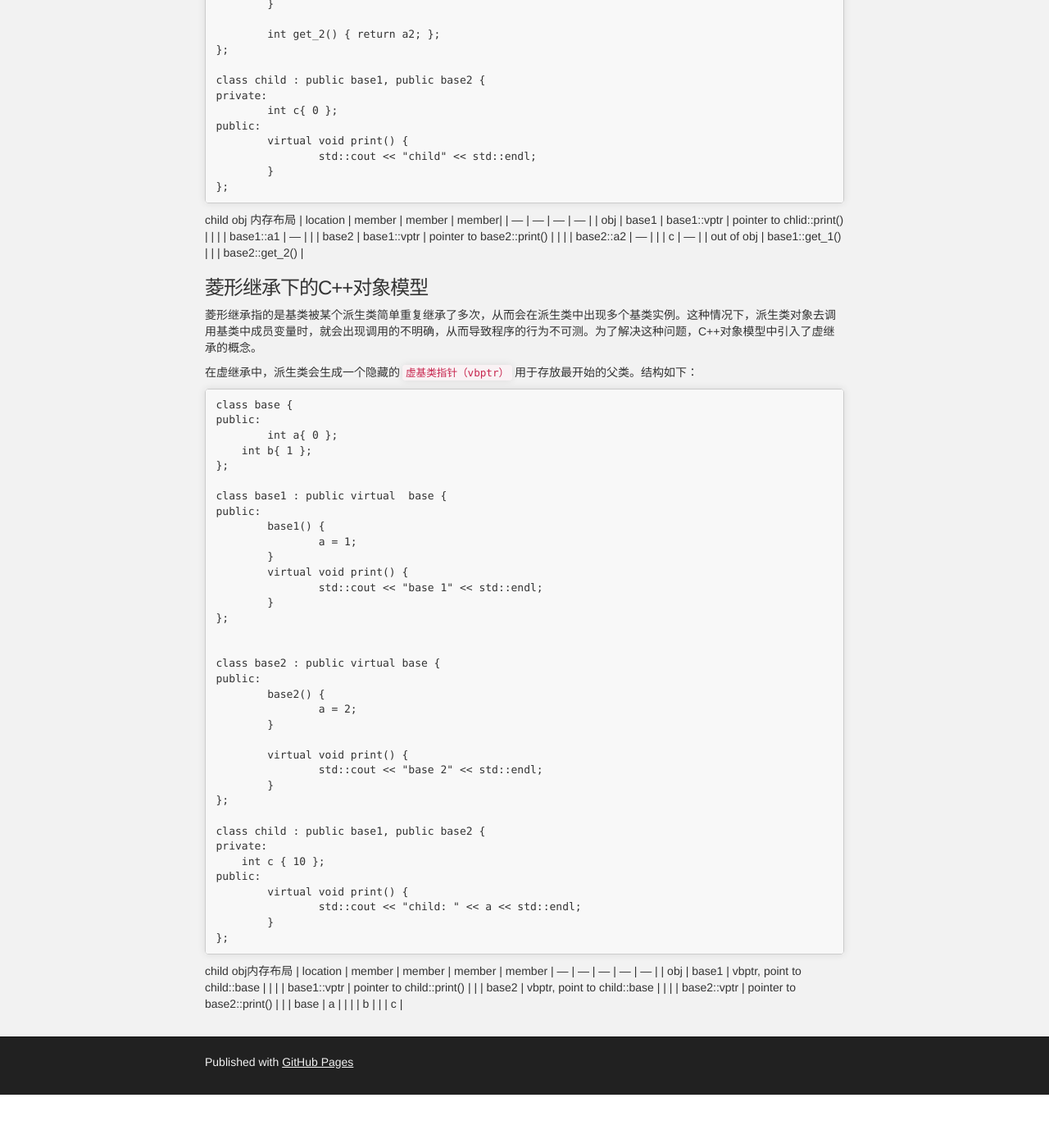
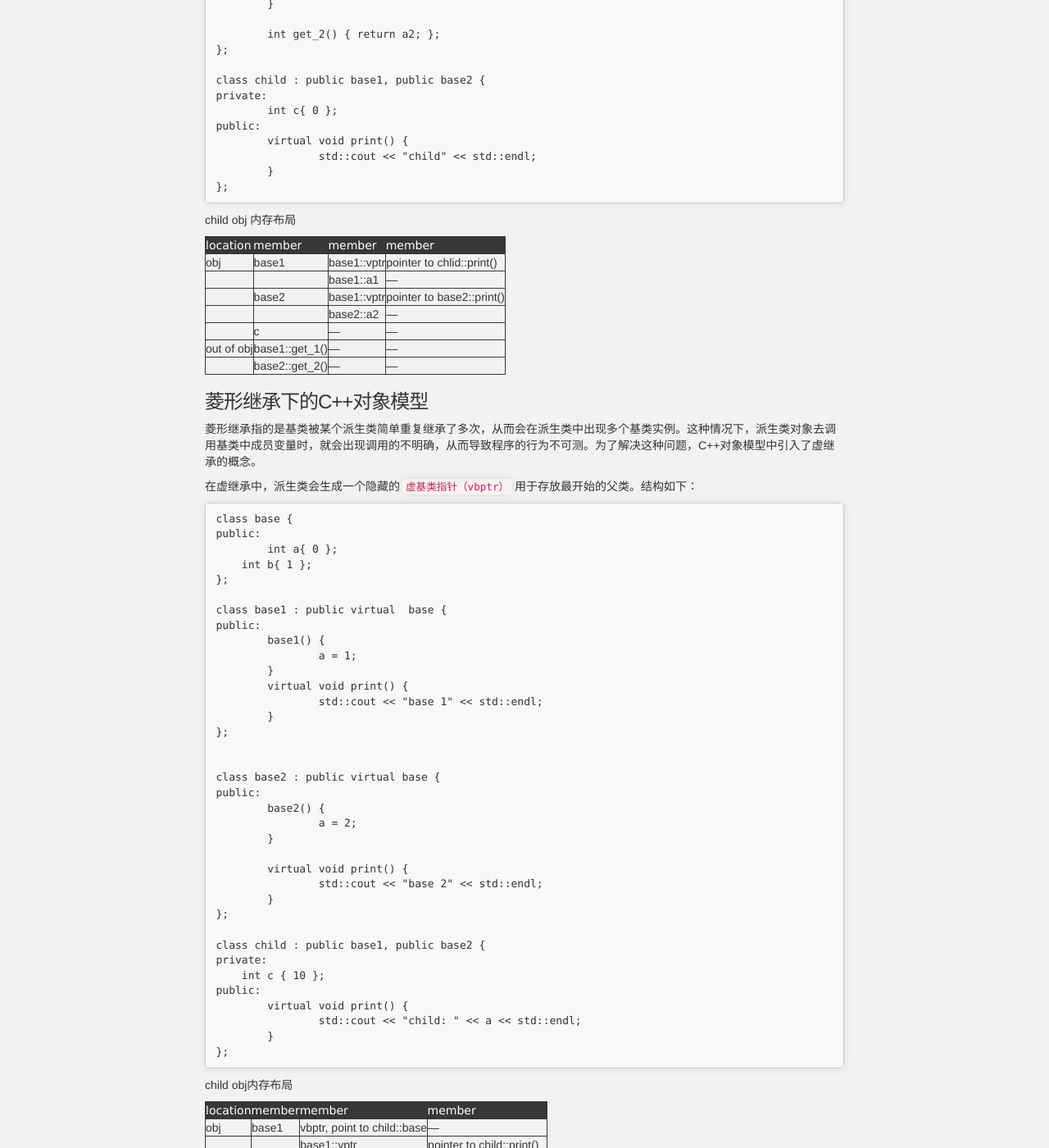
Before and after one commit to SnailTowardThesun/SnailTowardThesun.github.io, a Jekyll site: the page built from _posts/2020-04-04-c++-object-model.md, in a window 1280 px wide and 1400 px high, scrolled down 4304 px. Shown: the whole window at 82% size. Built offline with Jekyll 4.4.1, drawn with Linux system fonts in a browser that asks for light colours; nearby versions of some CDN libraries; the repository's description, which GitHub fills in, is left out; before the commit the page ends 5639 px from its top, so only the background shows below that; some of the changed text lies outside the part shown.

Commit message:
refine markdown format

````diff
--- a/_posts/2020-04-04-c++-object-model.md
+++ b/_posts/2020-04-04-c++-object-model.md
@@ -240,15 +240,16 @@ public:
 ```
 
 child obj 内存布局
+
 | location | member | member |  member|
 | --- | --- |  --- | --- |
 | obj  | base1 | base1::vptr | pointer to chlid::print() |
 |  |  | base1::a1 | --- |
 |  |  base2 | base1::vptr | pointer to base2::print() |
 |  |  | base2::a2 | --- |
-|  | c | --- |
-| out of obj | base1::get_1() |
-| | base2::get_2() |
+|  | c | --- | --- |
+| out of obj | base1::get_1() | --- | --- |
+| | base2::get_2() | --- | --- |
 
 
 ### 菱形继承下的C++对象模型
@@ -297,12 +298,13 @@ public:
 ```
 
 child obj内存布局
-| location | member | member | member | member
+
+| location | member | member | member |
 | --- | --- |  --- | --- | --- |
-| obj | base1 | vbptr, point to child::base |
+| obj | base1 | vbptr, point to child::base | ---|
 |  |  | base1::vptr | pointer to child::print() |
-|  | base2 |  vbptr, point to child::base |
+|  | base2 |  vbptr, point to child::base | --- |
 |  |  | base2::vptr | pointer to base2::print() |
-|  | base | a |
-|  |  | b |
-|  | c |
+|  | base | a | ---|
+|  |  | b | --- |
+|  | c | --- | --- |
````
